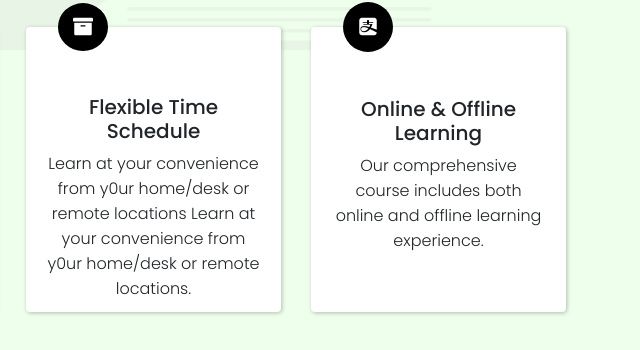
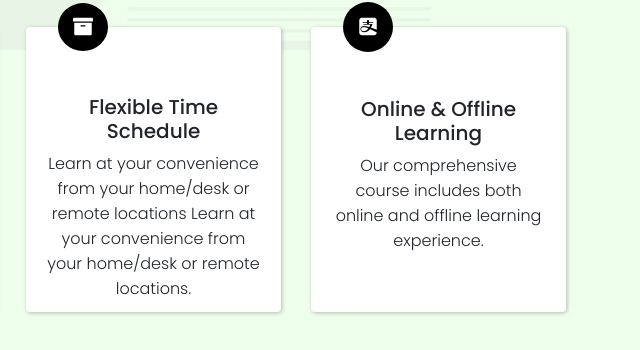
Before and after one commit to higeducampus/higeducampus.github.io, a plain HTML site: page index.html in a window 1280 px wide. Shown: the part 3122-3472 px from the top of the page, 629-1269 px from the left. Drawn offline with nearby package versions, Linux system fonts and the light colour scheme.

Commit message:
First update

```diff
--- a/index.html
+++ b/index.html
@@ -339,7 +339,7 @@
                         </div>
                         <div class="card-body my-auto">
                             <h5>Flexible Time Schedule</h5>
-                            <span>Learn at your convenience from y0ur home/desk or remote locations Learn at your convenience from y0ur home/desk or remote locations.</span>
+                            <span>Learn at your convenience from your home/desk or remote locations Learn at your convenience from your home/desk or remote locations.</span>
                         </div>
                     </div>
                 </div>
```
